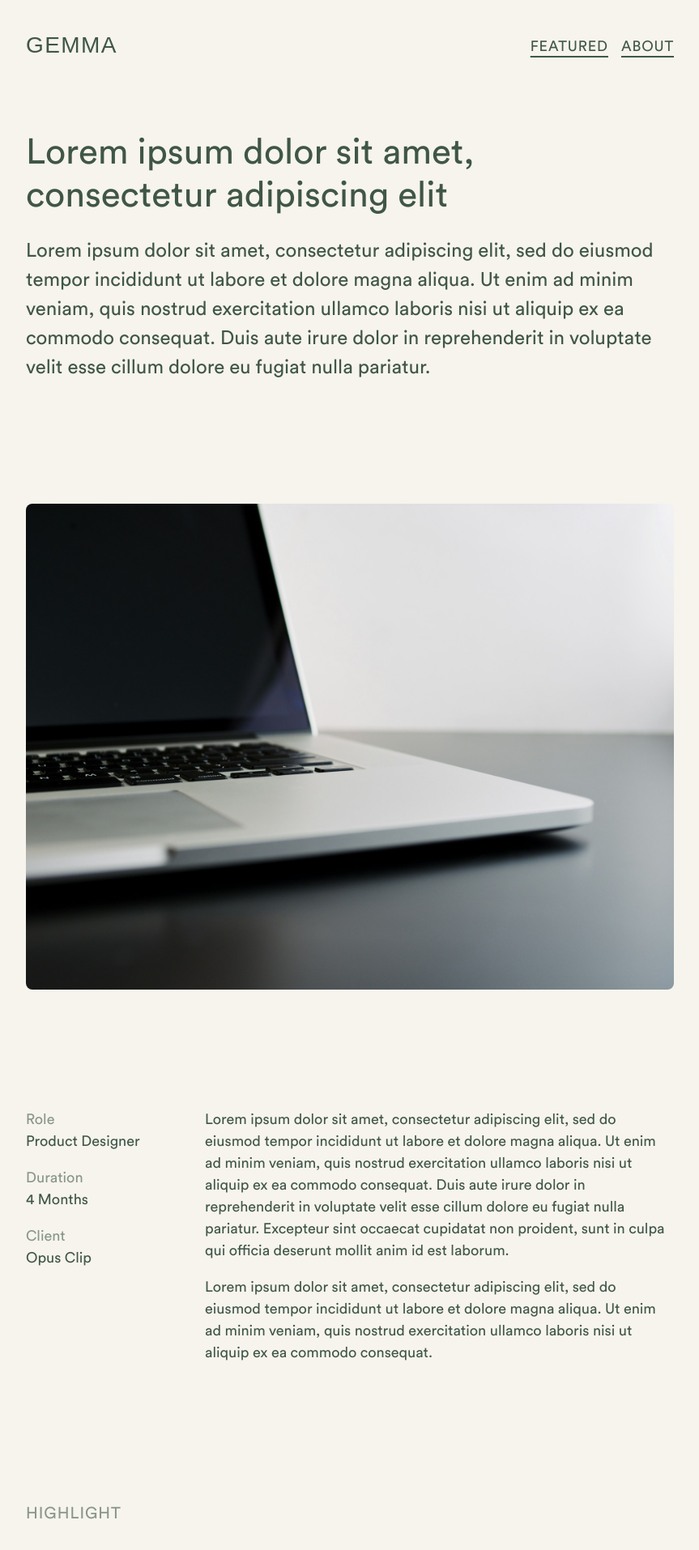
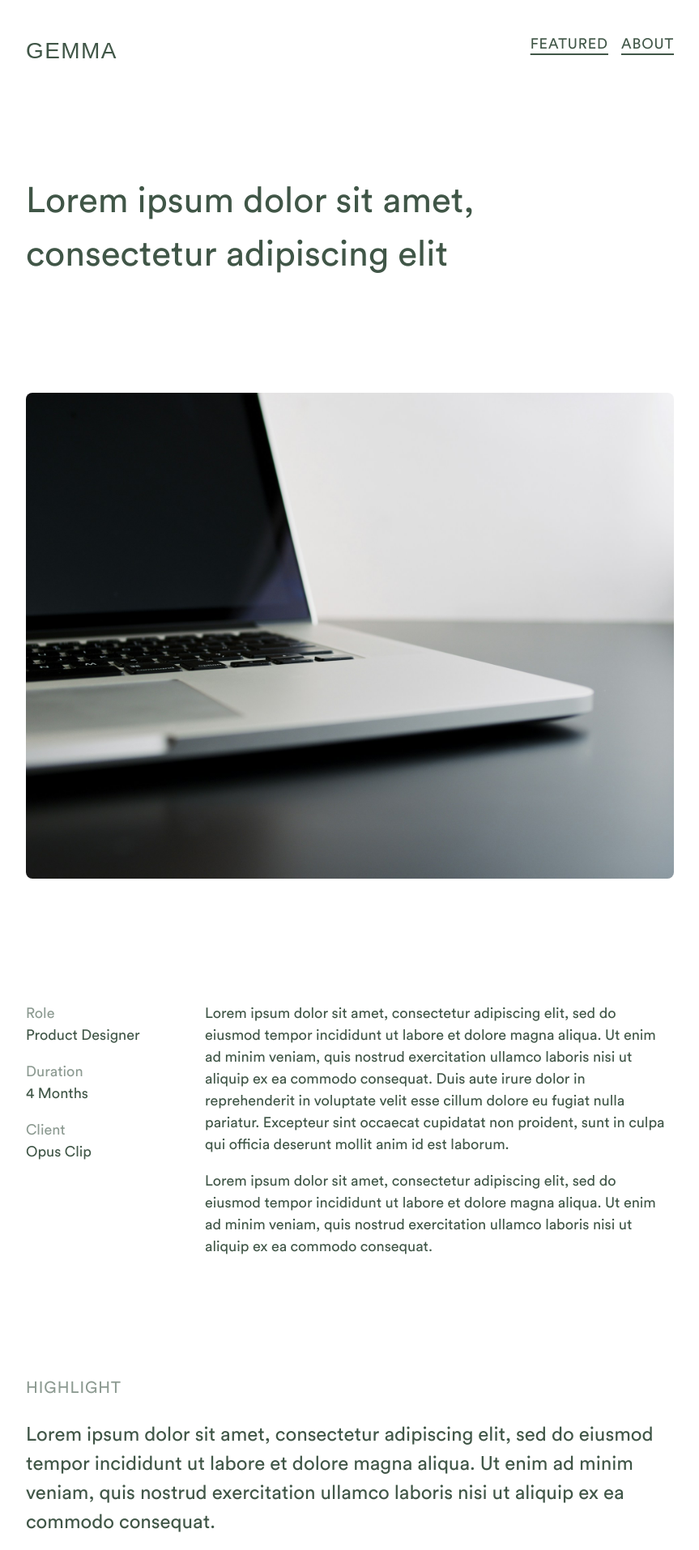
Before and after one commit to azurestocking/azurestocking.github.io, a Jekyll site: the page built from project/opus.html, in a window 1280 px wide. Shown: the top 1914 px of the page at 81% size, without its empty margins (208-1071 px from the left). Built offline with Jekyll 4.4.1, drawn with Linux system fonts in a browser that asks for light colours; some web fonts are replaced; some of the changed text lies outside the part shown.

Commit message:
Update style

```diff
--- a/_layouts/default.html
+++ b/_layouts/default.html
@@ -14,8 +14,8 @@
     <header>
         <div class="logo"><a href="{{ '/' | relative_url }}">GEMMA</a></div>
         <div class="nav-group">
-            <a class="nav-item" href="{{ '/#featured' | relative_url }}">Featured</a>
-            <a class="nav-item" href="{{ '/#about' | relative_url }}">About</a>
+            <h5><a class="nav-item" href="{{ '/#featured' | relative_url }}">Featured</a></h5>
+            <h5><a class="nav-item" href="{{ '/#about' | relative_url }}">About</a></h5>
         </div>
     </header>
 
--- /dev/null
+++ b/project/opus.html
@@ -0,0 +1,185 @@
+---
+layout: default
+title: Opus
+---
+
+<section>
+    <div class="heading">Lorem ipsum dolor sit amet, consectetur adipiscing elit</div>
+</section>
+
+<section>
+    <img src="{{ '/images/placeholder.jpg' | relative_url }}" loading="lazy">
+</section>
+
+<section>
+    <div class="col-1-3">
+        <div class="col-1">
+            <p><span style="color: var(--tertiary)">Role</span><br>Product Designer</p>
+            <p><span style="color: var(--tertiary)">Duration</span><br>4 Months</p>
+            <p><span style="color: var(--tertiary)">Client</span><br>Opus Clip</p>
+        </div>
+        <div class="col-3">
+            <p>Lorem ipsum dolor sit amet, consectetur adipiscing elit, sed do eiusmod tempor incididunt ut labore et dolore magna aliqua. Ut enim ad minim veniam, quis nostrud exercitation ullamco laboris nisi ut aliquip ex ea commodo consequat. Duis aute irure dolor in reprehenderit in voluptate velit esse cillum dolore eu fugiat nulla pariatur. Excepteur sint occaecat cupidatat non proident, sunt in culpa qui officia deserunt mollit anim id est laborum.</p>
+            <p>Lorem ipsum dolor sit amet, consectetur adipiscing elit, sed do eiusmod tempor incididunt ut labore et dolore magna aliqua. Ut enim ad minim veniam, quis nostrud exercitation ullamco laboris nisi ut aliquip ex ea commodo consequat.</p>
+        </div>
+    </div>
+</section>
+
+<section id="highlight">
+    <h1>Highlight</h1>
+    <div class="p-l">
+        Lorem ipsum dolor sit amet, consectetur adipiscing elit, sed do eiusmod tempor incididunt ut labore et dolore magna aliqua. Ut enim ad minim veniam, quis nostrud exercitation ullamco laboris nisi ut aliquip ex ea commodo consequat.
+    </div>
+</section>
+
+<section class="content">
+    <div>
+        <img src="{{ '/images/placeholder.jpg' | relative_url }}" loading="lazy">
+        <h5>Feature 1</h5>
+        <p>Lorem ipsum dolor sit amet, consectetur adipiscing elit, sed do eiusmod tempor incididunt ut labore et dolore magna aliqua. Ut enim ad minim veniam, quis nostrud exercitation ullamco laboris nisi ut aliquip ex ea commodo consequat. Duis aute irure dolor in reprehenderit in voluptate velit esse cillum dolore eu fugiat nulla pariatur. Excepteur sint occaecat cupidatat non proident, sunt in culpa qui officia deserunt mollit anim id est laborum.</p>
+    </div>
+    <div>
+        <img src="{{ '/images/placeholder.jpg' | relative_url }}" loading="lazy">
+        <p>Lorem ipsum dolor sit amet, consectetur adipiscing elit, sed do eiusmod tempor incididunt ut labore et dolore magna aliqua. Ut enim ad minim veniam, quis nostrud exercitation ullamco laboris nisi ut aliquip ex ea commodo consequat. Duis aute irure dolor in reprehenderit in voluptate velit esse cillum dolore eu fugiat nulla pariatur. Excepteur sint occaecat cupidatat non proident, sunt in culpa qui officia deserunt mollit anim id est laborum.</p>
+    </div>
+</section>
+
+<section id="process">
+    <h1>Market Analysis</h1>
+    <div class="p-l">
+        Lorem ipsum dolor sit amet, consectetur adipiscing elit, sed do eiusmod tempor incididunt ut labore et dolore magna aliqua. Ut enim ad minim veniam, quis nostrud exercitation ullamco laboris nisi ut aliquip ex ea commodo consequat.
+    </div>
+</section>
+
+<section>
+    <h1>Concept Testing</h1>
+    <div class="p-l">
+        Lorem ipsum dolor sit amet, consectetur adipiscing elit, sed do eiusmod tempor incididunt ut labore et dolore magna aliqua. Ut enim ad minim veniam, quis nostrud exercitation ullamco laboris nisi ut aliquip ex ea commodo consequat.
+    </div>
+</section>
+
+<section>
+    <h1>Iteration</h1>
+    <div class="p-l">
+        Lorem ipsum dolor sit amet, consectetur adipiscing elit, sed do eiusmod tempor incididunt ut labore et dolore magna aliqua. Ut enim ad minim veniam, quis nostrud exercitation ullamco laboris nisi ut aliquip ex ea commodo consequat.
+    </div>
+</section>
+
+<section>
+    <h3>I. Inline Script Editing</h3>
+    <div class="col-1">
+        <div class="col-2">
+            <div class="col-1 before">
+                <video width="100%" height="auto" autoplay loop muted>
+                    <source src="/images/opus/I2-1-1B.mp4" type="video/mp4" loading="lazy">
+                </video>
+                <h5>BEFORE</h5>
+                <p>Relied on plain text with minimal markdown grammar, necessitating model inference for semantic understanding.</p>
+            </div>
+            <div class="col-1 after">
+                <video width="100%" height="auto" autoplay loop muted>
+                    <source src="/images/opus/I2-1-1A.mp4" type="video/mp4" loading="lazy">
+                </video>
+                <h5>AFTER</h5>
+                <p>Added a reformat option to declare key elements with symbolic tags for frontend styling and generative performance.</p>
+            </div>
+        </div>
+        <div class="col-2">
+            <div class="col-1 before">
+                <video width="100%" height="auto" autoplay loop muted>
+                    <source src="/images/opus/I2-1-2B.mp4" type="video/mp4" loading="lazy">
+                </video>
+                <h5>BEFORE</h5>
+                <p>Used buttons with leading icons and labels for all options and a slider to adjust tone and length, causing multiple clicks.</p>
+            </div>
+            <div class="col-1 after">
+                <video width="100%" height="auto" autoplay loop muted>
+                    <source src="/images/opus/I2-1-2A.mp4" type="video/mp4" loading="lazy">
+                </video>
+                <h5>AFTER</h5>
+                <p>Simplified and grouped buttons with icons and tooltips, differentiated prompt input, and removed unnecessary two-step interactions.</p>
+            </div>
+        </div>
+    </div>
+</section>
+
+<section>
+    <h3>II. Shot Editing & Keyframe Tweaking</h3>
+    <div class="col-1">
+        <div class="col-2">
+            <div class="col-1 before">
+                <img src="{{ '/images/placeholder.jpg' | relative_url }}" loading="lazy">
+                <h5>BEFORE</h5>
+                <p>Misarranged controls with illogical architecture, juxtaposing hierarchical actions and nesting parallel ones.</p>
+            </div>
+            <div class="col-1 after">
+                <img src="{{ '/images/placeholder.jpg' | relative_url }}" loading="lazy">
+                <h5>AFTER</h5>
+                <p>Reorganized all controls, placing shot editing buttons in the floating toolbar and keyframe tweaking toggles in the modal.</p>
+            </div>
+        </div>
+    </div>
+    <div class="col-1">
+        <div class="col-2">
+            <div class="col-1 before">
+                <video width="100%" height="auto" autoplay loop muted>
+                    <source src="/images/opus/I2-2-1B.mp4" type="video/mp4" loading="lazy">
+                </video>
+                <h5>BEFORE</h5>
+                <p>Opened a separate page with a disjointed layout where the triggering button fails to align with the output keyframe.</p>
+            </div>
+            <div class="col-1 after">
+                <video width="100%" height="auto" autoplay loop muted>
+                    <source src="/images/opus/I2-2-1A.mp4" type="video/mp4" loading="lazy">
+                </video>
+                <h5>AFTER</h5>
+                <p>Flattened the page hierarchy with modals and in-textarea select dropdowns to create intuitive cause-and-effect relationship.</p>
+                <video width="100%" height="auto" autoplay loop muted>
+                    <source src="/images/opus/I2-2-2A.mp4" type="video/mp4" loading="lazy">
+                </video>
+                <h5>AFTER</h5>
+                <p>Separated dialogue from voiceover to support genres where audio diverges from visuals and voiceover alone is thus insufficient.</p>
+            </div>
+        </div>
+    </div>
+</section>
+    <h3>III. Transparency</h3>
+    <div class="col-1">
+        <div class="col-2">
+            <div class="col-1 before">
+                <img src="{{ '/images/placeholder.jpg' | relative_url }}" loading="lazy">
+                <h5>BEFORE</h5>
+                <p>Lorem ipsum dolor sit amet, consectetur adipiscing elit, sed do eiusmod tempor incididunt ut labore et dolore magna aliqua.</p>
+            </div>
+            <div class="col-1 after">
+                <img src="{{ '/images/placeholder.jpg' | relative_url }}" loading="lazy">
+                <h5>AFTER</h5>
+                <p>Lorem ipsum dolor sit amet, consectetur adipiscing elit, sed do eiusmod tempor incididunt ut labore et dolore magna aliqua.</p>
+            </div>
+        </div>
+    </div>
+<section>
+
+</section>
+
+<script>
+    document.addEventListener("scroll", function() {
+        const targetElements = [
+            { id: "highlight", color: "#e0d7e5" },
+            { id: "process", color: "var(--background)" }
+        ];
+
+        let currentColor = "var(--background)";
+
+        for (let i = 0; i < targetElements.length; i++) {
+            const targetElement = document.getElementById(targetElements[i].id);
+            const targetPosition = targetElement.getBoundingClientRect().top;
+
+            if (targetPosition <= 240) {
+                currentColor = targetElements[i].color;
+            }
+        }
+
+        document.body.style.backgroundColor = currentColor;
+    });
+</script>
--- a/project/opus.md
+++ /dev/null
@@ -1,81 +0,0 @@
----
-layout: default
-title: Opus
----
-
-<section>
-    <div class="heading">Lorem ipsum dolor sit amet, consectetur adipiscing elit</div>
-    <h3>Lorem ipsum dolor sit amet, consectetur adipiscing elit, sed do eiusmod tempor incididunt ut labore et dolore magna aliqua. Ut enim ad minim veniam, quis nostrud exercitation ullamco laboris nisi ut aliquip ex ea commodo consequat. Duis aute irure dolor in reprehenderit in voluptate velit esse cillum dolore eu fugiat nulla pariatur. </h3>
-</section>
-
-<section>
-    <img src="{{ '/images/placeholder.jpg' | relative_url }}" loading="lazy">
-</section>
-
-<section>
-    <div class="col-1-3">
-        <div class="col-1">
-            <p><span style="color: var(--tertiary)">Role</span><br>Product Designer</p>
-            <p><span style="color: var(--tertiary)">Duration</span><br>4 Months</p>
-            <p><span style="color: var(--tertiary)">Client</span><br>Opus Clip</p>
-        </div>
-        <div class="col-3">
-            <p>Lorem ipsum dolor sit amet, consectetur adipiscing elit, sed do eiusmod tempor incididunt ut labore et dolore magna aliqua. Ut enim ad minim veniam, quis nostrud exercitation ullamco laboris nisi ut aliquip ex ea commodo consequat. Duis aute irure dolor in reprehenderit in voluptate velit esse cillum dolore eu fugiat nulla pariatur. Excepteur sint occaecat cupidatat non proident, sunt in culpa qui officia deserunt mollit anim id est laborum.</p>
-            <p>Lorem ipsum dolor sit amet, consectetur adipiscing elit, sed do eiusmod tempor incididunt ut labore et dolore magna aliqua. Ut enim ad minim veniam, quis nostrud exercitation ullamco laboris nisi ut aliquip ex ea commodo consequat.</p>
-        </div>
-    </div>
-</section>
-
-<section id="highlight">
-    <h1>Highlight</h1>
-    <div class="p-l">
-        Lorem ipsum dolor sit amet, consectetur adipiscing elit, sed do eiusmod tempor incididunt ut labore et dolore magna aliqua. Ut enim ad minim veniam, quis nostrud exercitation ullamco laboris nisi ut aliquip ex ea commodo consequat.
-    </div>
-</section>
-
-<section class="content">
-    <div>
-        <img src="{{ '/images/placeholder.jpg' | relative_url }}" loading="lazy">
-        <p>Lorem ipsum dolor sit amet, consectetur adipiscing elit, sed do eiusmod tempor incididunt ut labore et dolore magna aliqua. Ut enim ad minim veniam, quis nostrud exercitation ullamco laboris nisi ut aliquip ex ea commodo consequat. Duis aute irure dolor in reprehenderit in voluptate velit esse cillum dolore eu fugiat nulla pariatur. Excepteur sint occaecat cupidatat non proident, sunt in culpa qui officia deserunt mollit anim id est laborum.</p>
-    </div>
-    <div>
-        <img src="{{ '/images/placeholder.jpg' | relative_url }}" loading="lazy">
-        <p>Lorem ipsum dolor sit amet, consectetur adipiscing elit, sed do eiusmod tempor incididunt ut labore et dolore magna aliqua. Ut enim ad minim veniam, quis nostrud exercitation ullamco laboris nisi ut aliquip ex ea commodo consequat. Duis aute irure dolor in reprehenderit in voluptate velit esse cillum dolore eu fugiat nulla pariatur. Excepteur sint occaecat cupidatat non proident, sunt in culpa qui officia deserunt mollit anim id est laborum.</p>
-    </div>
-</section>
-
-<section id="process">
-    <h1>Market Analysis</h1>
-    <div class="p-l">
-        Lorem ipsum dolor sit amet, consectetur adipiscing elit, sed do eiusmod tempor incididunt ut labore et dolore magna aliqua. Ut enim ad minim veniam, quis nostrud exercitation ullamco laboris nisi ut aliquip ex ea commodo consequat.
-    </div>
-</section>
-
-<section>
-    <h1>Concept Testing</h1>
-    <div class="p-l">
-        Lorem ipsum dolor sit amet, consectetur adipiscing elit, sed do eiusmod tempor incididunt ut labore et dolore magna aliqua. Ut enim ad minim veniam, quis nostrud exercitation ullamco laboris nisi ut aliquip ex ea commodo consequat.
-    </div>
-</section>
-
-<script>
-    document.addEventListener("scroll", function() {
-        const targetElements = [
-            { id: "highlight", color: "#e0d7e5" },
-            { id: "process", color: "var(--background)" }
-        ];
-
-        let currentColor = "var(--background)";
-
-        for (let i = 0; i < targetElements.length; i++) {
-            const targetElement = document.getElementById(targetElements[i].id);
-            const targetPosition = targetElement.getBoundingClientRect().top;
-
-            if (targetPosition <= 240) {
-                currentColor = targetElements[i].color;
-            }
-        }
-
-        document.body.style.backgroundColor = currentColor;
-    });
-</script>
--- a/styles.css
+++ b/styles.css
@@ -6,19 +6,9 @@
     --tertiary: rgba(64, 86, 71, 0.60);
     --tertiary-solid: #9AA59E;
     --ghost: rgba(64, 86, 71, 0.12);
-    --background: #F6F4ED;
-}
-
-/*
-:root {
-    --primary: rgba(0, 0, 0);
-    --secondary: rgba(0, 0, 0, 0.75);
-    --tertiary: rgba(0, 0, 0, 0.50);
-    --tertiary-solid: #7A7A7A;
-    --ghost: rgba(0, 0, 0, 0.10);
+    /* --background: #F6F4ED; */
     --background: #FFFFFF;
 }
-*/
 
 
 
@@ -97,6 +87,7 @@
     font-size: 28px;
     text-transform: uppercase;
     letter-spacing: 0.05em;
+    color: var(--primary);
 }
 
 .logo a {
@@ -105,61 +96,59 @@
 
 .heading {
     font-size: 44px;
-    line-height: 1.2em;
+    line-height: 1.5em;
     display: block;
-    margin-block-start: 24px;
-    margin-block-end: 24px;
+    color: var(--primary);
 }
 
 h1 {
     font-size: 20px;
     line-height: 1.5em;
     display: block;
-    margin-block-start: 24px;
     margin-block-end: 24px;
     color: var(--tertiary);
     text-transform: uppercase;
     letter-spacing: 0.05em;
-    text-transform: uppercase;
 }
 
 h2 {
     font-size: 28px;
     line-height: 1.5em;
     display: block;
-    margin-block-start: 24px;
     margin-block-end: 24px;
+    color: var(--primary);
 }
 
 h3 {
     font-size: 24px;
     line-height: 1.5em;
     display: block;
-    margin-block-start: 24px;
     margin-block-end: 24px;
+    color: var(--primary);
 }
 
 h4 {
-    font-size: 20px;
+    font-size: 18px;
     line-height: 1.5em;
     display: block;
-    margin-block-start: 24px;
     margin-block-end: 24px;
+    color: var(--primary);
 }
 
 h5 {
     font-size: 18px;
     line-height: 1.5em;
     display: block;
-    margin-block-start: 1em;
-    margin-block-end: 1em;
+    margin-block-end: 18px;
+    letter-spacing: 0.05em;
+    font-weight: 500;
+    color: var(--primary);
 }
 
 p {
     font-size: 18px;
     line-height: 1.5em;
     display: block;
-    margin-block-start: 1em;
     margin-block-end: 1em;
 }
 
@@ -167,6 +156,7 @@ p {
     font-size: 24px;
     line-height: 1.5em;
     clear: both;
+    color: var(--primary);
 }
 
 a {
@@ -212,12 +202,7 @@ body {
     color: var(--primary);
     transition: background-color 0.5s ease 0s;
     font-size: 18px;
-}
-
-.about h5 {
-    font-weight: 500;
-    text-transform: uppercase;
-    letter-spacing: 0.05em;
+    line-height: 1.5em;
 }
 
 
@@ -231,6 +216,8 @@ header {
     display: flex;
     justify-content: space-between;
     align-items: center;
+    padding-top: 0px;
+    padding-bottom: 64px;
 }
 
 .nav-group {
@@ -268,10 +255,12 @@ section {
     padding-bottom: 64px;
 }
 
-img {
+img, video {
     width: 100%;
     display: block;
     border-radius: 8px;
+    margin-top: 12px;
+    margin-bottom: 24px;
 }
 
 .project {
@@ -303,10 +292,11 @@ img {
 
 .tag {
     color: var(--primary);
-    font-size: 16px;
+    font-size: 14px;
+    letter-spacing: 0.05em;
     text-transform: uppercase;
     background: var(--ghost);
-    padding: 8px 12px;
+    padding: 4px 12px;
     border-radius: 8px;
     position: relative;
     display: inline-block;
@@ -315,7 +305,36 @@ img {
 .content {
     display: flex;
     flex-direction: column;
-    gap: 24px;
+}
+
+.before img {
+    border-radius: 8px 8px 0 0;
+    border-bottom: 8px solid #b3102e;
+}
+
+.before video {
+    border-radius: 8px 8px 0 0;
+    border-bottom: 8px solid #b3102e;
+}
+
+.before h5 {
+    color: #b3102e !important;
+    font-weight: 500;
+}
+
+.after img {
+    border-radius: 8px 8px 0 0;
+    border-bottom: 8px solid #0c7354;
+}
+
+.after video {
+    border-radius: 8px 8px 0 0;
+    border-bottom: 8px solid #0c7354;
+}
+
+.after h5 {
+    color: #0c7354 !important;
+    font-weight: 500;
 }
 
 
@@ -400,6 +419,8 @@ hr {
 
 .col-1 {
     flex: 1;
+    display: flex;
+    flex-direction: column;
 }
 
 .col-3 {
@@ -408,13 +429,7 @@ hr {
 
 .col-2 {
     display: flex;
-    gap: 28px;
-}
-
-.list-container {
-    display: flex;
-    flex-direction: column;
-    gap: 1em;
+    gap: 24px;
 }
 
 .list {
@@ -465,14 +480,13 @@ hr {
     font-weight: 500;
     text-transform: uppercase;
     letter-spacing: 0.05em;
-    margin-bottom: 16px;
+    margin-bottom: 8px;
     color: var(--tertiary);
 }
 
 .scrollspy-links {
     display: flex;
     flex-direction: column;
-    gap: 8px;
 }
 
 .scrollspy-link {
```
Also changed, not shown: index.html (renamed from index.md, +14 -3 lines), project/recount.html (renamed from project/recount.md), 7 other files.
